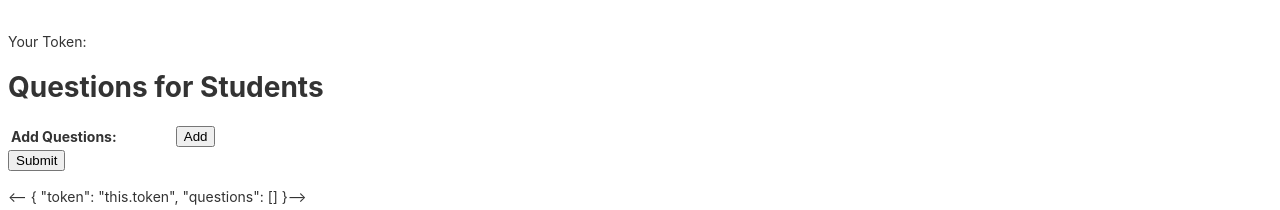
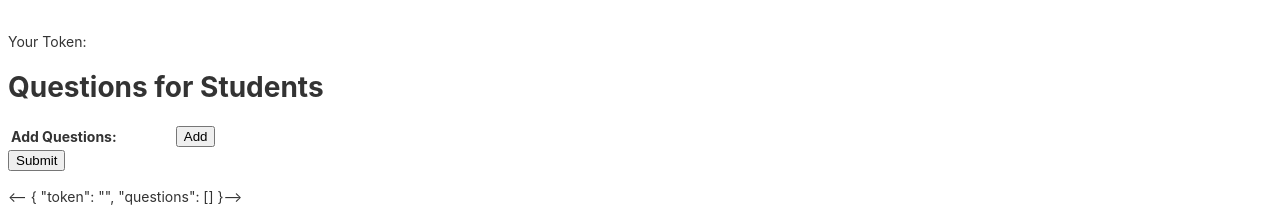
Before and after one commit to jcelestino-15/team-rocket-app, an Angular app in the folder client/: page /get-questions in a window 1280 px wide. Shown: the part 647-857 px from the top of the page. Built offline with nearby package versions, Linux system fonts and the light colour scheme.

Commit message:
updating the working custom code

```diff
--- a/client/src/app/add-questions/add-questions.component.ts
+++ b/client/src/app/add-questions/add-questions.component.ts
@@ -15,7 +15,7 @@ export class AddQuestionsComponent implements OnInit {
   questionForm: FormGroup;
   constructor(private fb: FormBuilder, private questionService: QuestionsService, public router: Router, private sharedToken: SharedTokenService) {
      this.questionForm = this.fb.group({
-        token: 'this.token',
+        token: this.token,
         //token: this.token,
         questions: this.fb.array([]),
      });
@@ -26,6 +26,12 @@ export class AddQuestionsComponent implements OnInit {
 
   ngOnInit(){
      this.sharedToken.sharedToken.subscribe(token => this.token = token)
+
+     this.questionForm = this.fb.group({
+      token: this.token,
+      //token: this.token,
+      questions: this.fb.array([]),
+   });
   }
   questions(): FormArray {
      return this.questionForm.get("questions") as FormArray
```
